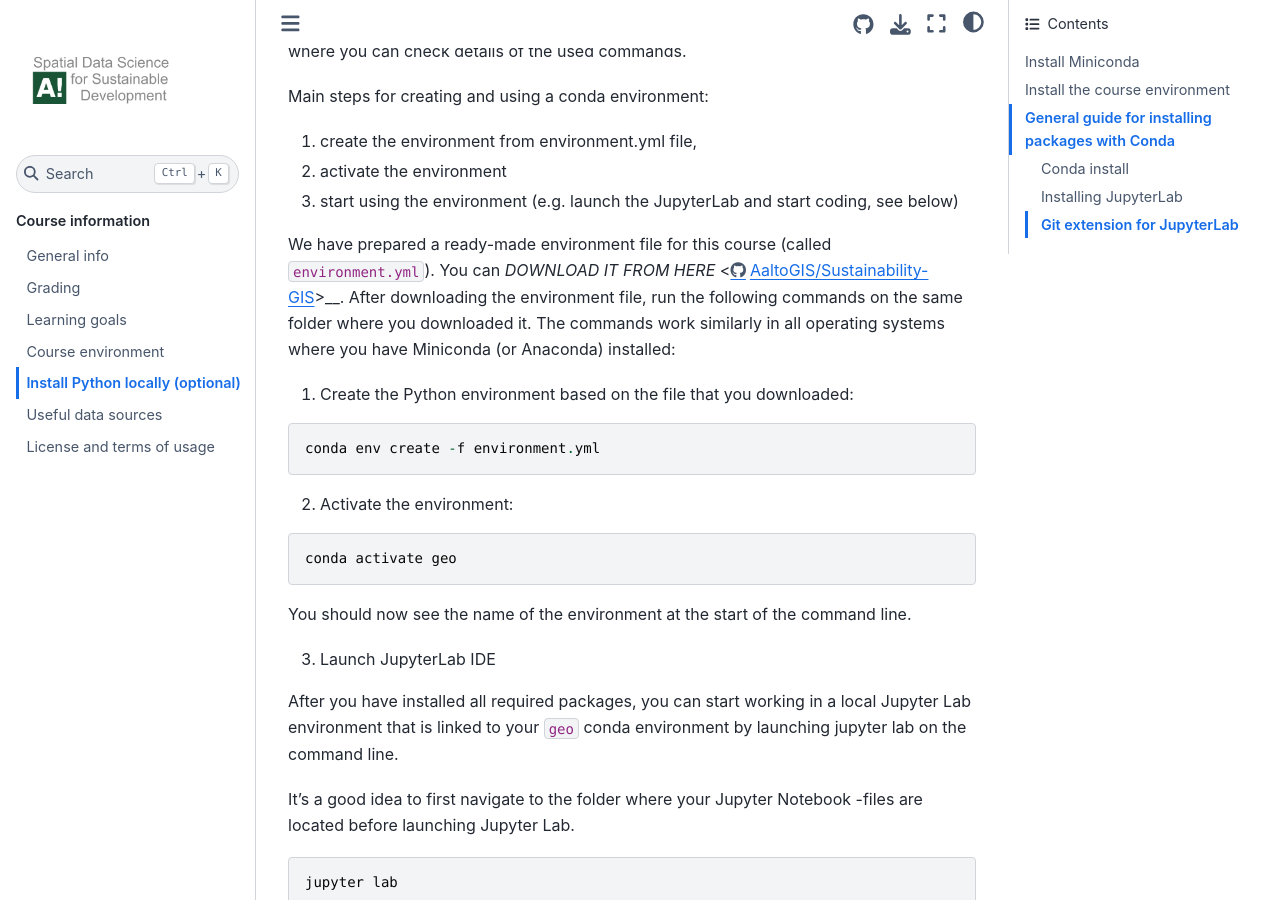
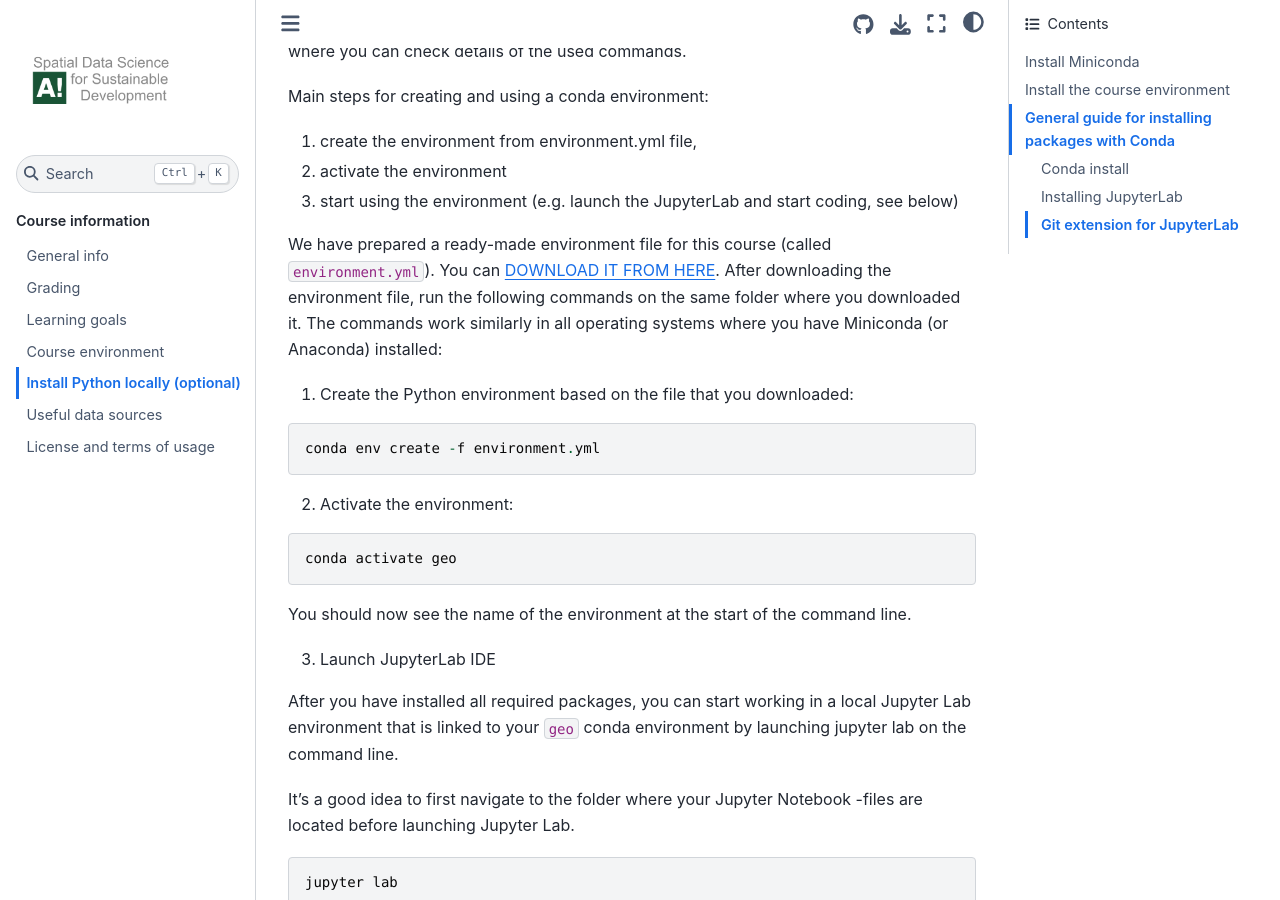
Before and after one commit to AaltoGIS/Sustainability-GIS, a Sphinx documentation site: the page built from source/course-info/installing-miniconda.rst, in a window 1280 px wide and 900 px high, scrolled down 2539 px. Built offline with Sphinx 7.4.7 and the Sphinx Book theme 1.1.4, drawn with Linux system fonts in a browser that asks for light colours; pages that are not in the unit, such as notebooks, are missing from menus.

Commit message:
Update environment link

```diff
--- a/source/course-info/installing-miniconda.rst
+++ b/source/course-info/installing-miniconda.rst
@@ -99,7 +99,7 @@ Main steps for creating and using a conda environment:
 2. activate the environment
 3. start using the environment (e.g. launch the JupyterLab and start coding, see below)
 
-We have prepared a ready-made environment file for this course (called ``environment.yml``). You can  `DOWNLOAD IT FROM HERE` <https://github.com/AaltoGIS/Sustainability-GIS/blob/master/environment.yml>__.
+We have prepared a ready-made environment file for this course (called ``environment.yml``). You can  `DOWNLOAD IT FROM HERE <https://github.com/AaltoGIS/Sustainability-GIS/blob/master/environment.yml>`__.
 After downloading the environment file, run the following commands on the same folder where you downloaded it.
 The commands work similarly in all operating systems where you have Miniconda (or Anaconda) installed:
 
```
